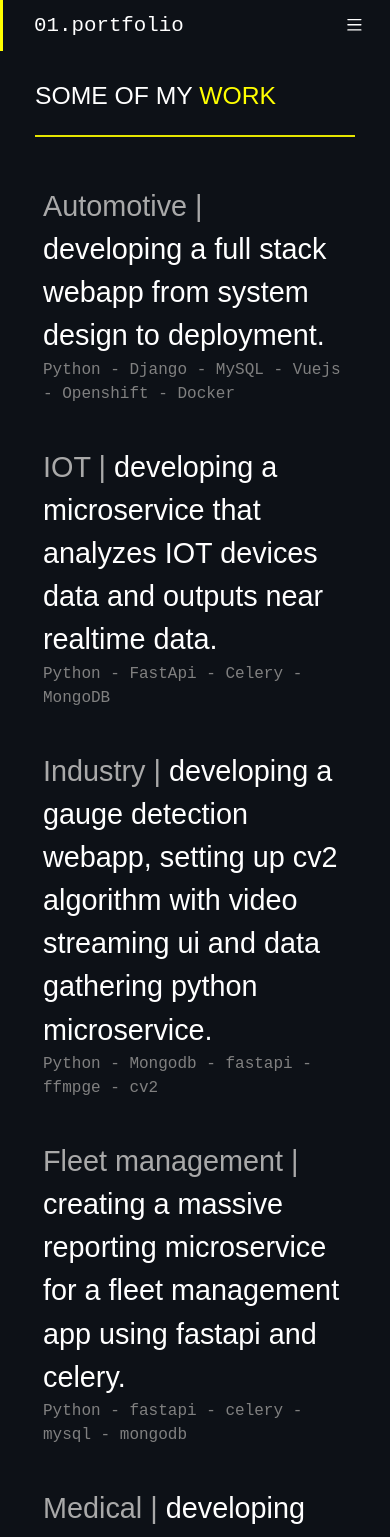
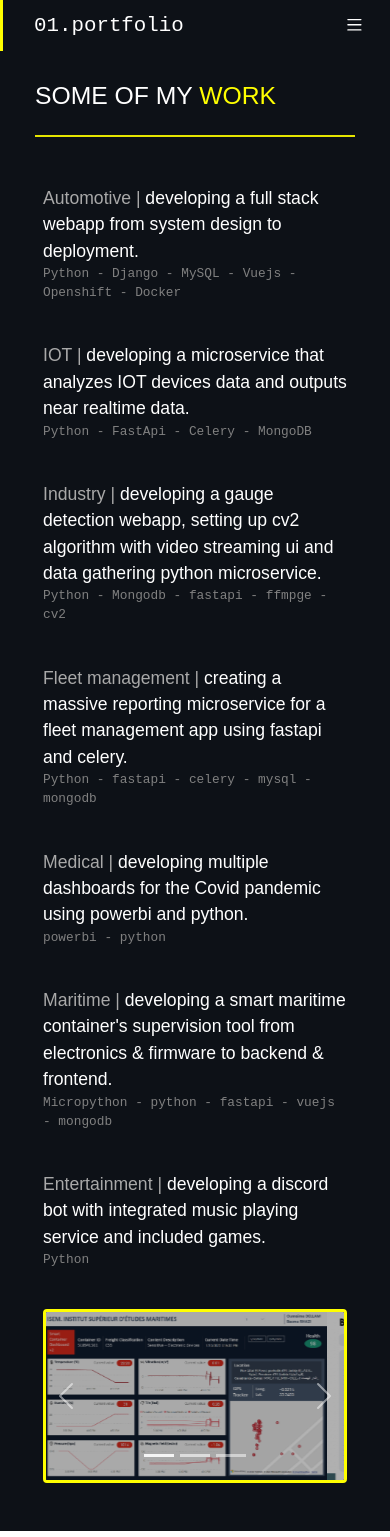
Before and after one commit to HamzaDLM/hdlm_portfolio, a Vue app: page /hdlm_portfolio/portfolio in a window 390 px wide. Shown: the top 1537 px of the page. Built offline with nearby package versions, Linux system fonts and the light colour scheme; what vue-page-transition would draw is missing.

Commit message:
improvements on portfolio page

```diff
--- a/src/App.vue
+++ b/src/App.vue
@@ -21,9 +21,8 @@ export default {
   watch: {
         $route: {
             immediate: true,
-            handler(to) {
+            handler() { //to was in argument
               document.title = 'Hamza Dellam';
-              console.log(to)
               //  |  + to.name || 'Hamza Dellam'
             }
         },
--- a/src/assets/css/style.css
+++ b/src/assets/css/style.css
@@ -420,7 +420,7 @@ h2 {
     transition-timing-function: ease
 }
 
-/* Language Selector */
+/* Language Selector END */
 
 .language-selector {
     position: fixed;
@@ -450,10 +450,66 @@ h2 {
     color: pink;
 }
 
+/* Language Selector END */
+
+
+/* Portfolio section START */
+.portfolio-writings a {
+    color: white;
+    background-color: transparent;
+    text-decoration: none;
+    font-size: 1.8rem;
+}
+
+.portfolio-writings a:hover {
+    color: white !important;
+    background-color: transparent !important;
+}
+
+.portfolio-writings a span {
+    color: darkgrey;
+}
+
+.portfolio-writings p span {
+    color: gray;
+}
+
+.carousel-inner {
+    border-style: solid;
+    border-color: var(--primary);
+}
+
+.carousel-item img {
+    filter: brightness(70%);
+}
+/* Portfolio section END */
+
+/* Sidebar START */
+.my-contact a svg {
+    fill: white;
+}
+
+.my-contact a svg:hover {
+    fill: var(--primary);
+}
+/* Sidebar END */
+
 
 
 
 @media screen and (max-width: 500px) {
+
+    .portfolio-writings a {
+        color: white;
+        background-color: transparent;
+        text-decoration: none;
+        font-size: 1.1rem;
+    }
+
+    .portfolio-writings p {
+        font-size: 0.8rem;
+    }
+
     #writings {
         margin-top: 30px !important;
     }
@@ -494,11 +550,3 @@ h2 {
         font-size: 12px;
     }
 }
-
-.my-contact a svg {
-    fill: white;
-}
-
-.my-contact a svg:hover {
-    fill: var(--primary);
-}
--- a/src/views/layouts/layoutSection.vue
+++ b/src/views/layouts/layoutSection.vue
@@ -15,7 +15,7 @@ export default {
     };
   },
   created() {
-    console.log(this.$route.name);
+    //console.log(this.$route.name);
     this.onThemeChange();
   },
   methods: {
@@ -48,7 +48,7 @@ export default {
       } else {
           this.compactNavDisplay = true
       }
-      console.log(this.compactNavDisplay)
+      //console.log(this.compactNavDisplay)
     },
     handleChange(event) {
       localStorage.setItem('lang', event.target.value)
--- a/src/views/pages/codereposPage.vue
+++ b/src/views/pages/codereposPage.vue
@@ -43,7 +43,7 @@ export default {
         .get()
           .then((response) => {
             this.items = response.data
-            console.log(Object.keys(response.data[0]))
+            //console.log(Object.keys(response.data[0]))
           })
         .catch((error) => {
           console.log(error);
--- a/src/views/pages/portfolioPage.vue
+++ b/src/views/pages/portfolioPage.vue
@@ -67,18 +67,59 @@ export default {
         <hr class="mt-5" />
         <div class="row my-5">
 
-          <div v-for="(item, index) in items" :key="index" class="col-12 pb-4">
-            <a style="color:white;background-color: transparent; text-decoration: none; font-size: 1.8rem;"> <span
-                style="color:darkgrey">{{ item.domain }} |
-              </span>{{ item.description }}</a>
-            <p class="metadata">
-              <span style="color:gray">
-                {{ item.tech }}
-              </span>
-            </p>
+          <div v-for="(item, index) in items" :key="index" class="portfolio-writings col-12 pb-4">
+            <a><span>{{ item.domain }} | </span>{{ item.description }}</a>
+            <p class="metadata"><span>{{ item.tech }}</span></p>
           </div>
 
-          <div class="containerm">
+          <div class="col-12 align-center">
+            <div id="carouselExampleCaptions" class="carousel slide" data-bs-ride="carousel">
+              <div class="carousel-indicators">
+                <button type="button" data-bs-target="#carouselExampleCaptions" data-bs-slide-to="0" class="active"
+                  aria-current="true" aria-label="Slide 1"></button>
+                <button type="button" data-bs-target="#carouselExampleCaptions" data-bs-slide-to="1"
+                  aria-label="Slide 2"></button>
+                <button type="button" data-bs-target="#carouselExampleCaptions" data-bs-slide-to="2"
+                  aria-label="Slide 3"></button>
+              </div>
+              <div class="carousel-inner rounded">
+                <div class="carousel-item active">
+                  <img src="@/assets/images/projects/scd.png" class="d-block w-100" alt="...">
+                  <div class="carousel-caption d-none d-md-block">
+                    <h5>First slide label</h5>
+                    <p>Some representative placeholder content for the first slide.</p>
+                  </div>
+                </div>
+                <div class="carousel-item">
+                  <img src="@/assets/images/projects/budget.png" class="d-block w-100" alt="...">
+                  <div class="carousel-caption d-none d-md-block">
+                    <h5>Second slide label</h5>
+                    <p>Some representative placeholder content for the second slide.</p>
+                  </div>
+                </div>
+                <div class="carousel-item">
+                  <img src="@/assets/images/projects/covid2.png" class="d-block w-100" alt="...">
+                  <div class="carousel-caption d-none d-md-block">
+                    <h5>Third slide label</h5>
+                    <p>Some representative placeholder content for the third slide.</p>
+                  </div>
+                </div>
+              </div>
+              <button class="carousel-control-prev" type="button" data-bs-target="#carouselExampleCaptions"
+                data-bs-slide="prev">
+                <span class="carousel-control-prev-icon" aria-hidden="true"></span>
+                <span class="visually-hidden">Previous</span>
+              </button>
+              <button class="carousel-control-next" type="button" data-bs-target="#carouselExampleCaptions"
+                data-bs-slide="next">
+                <span class="carousel-control-next-icon" aria-hidden="true"></span>
+                <span class="visually-hidden">Next</span>
+              </button>
+            </div>
+          </div>
+
+
+          <!-- <div class="containerm">
             <div class="row">
               <div class="col">
                 <div class="image"> <img src="@/assets/images/projects/scd.png" alt="">
@@ -135,7 +176,7 @@ export default {
                 </div>
               </div>
             </div>
-          </div>
+          </div> -->
 
         </div>
       </div>
```
